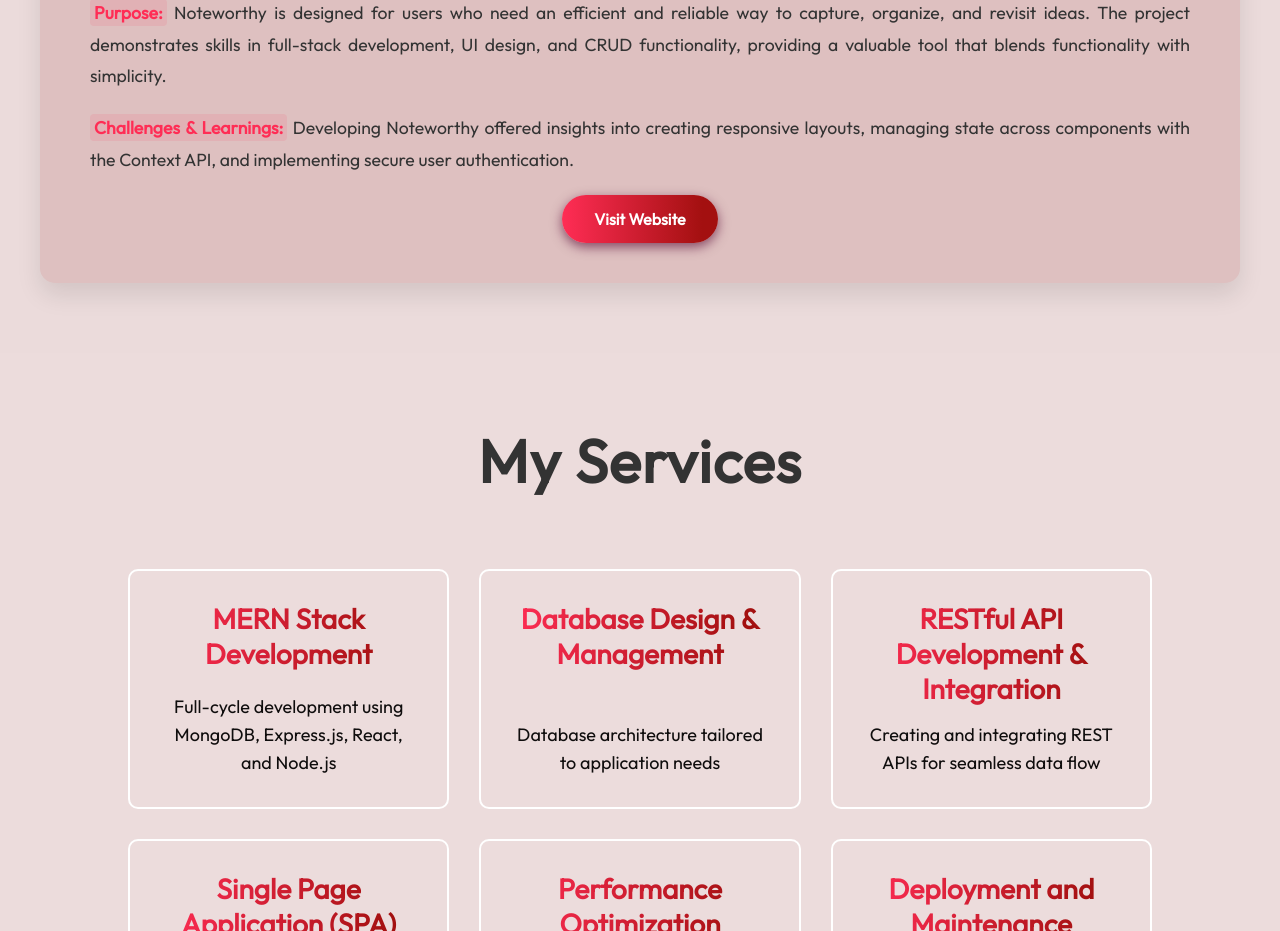
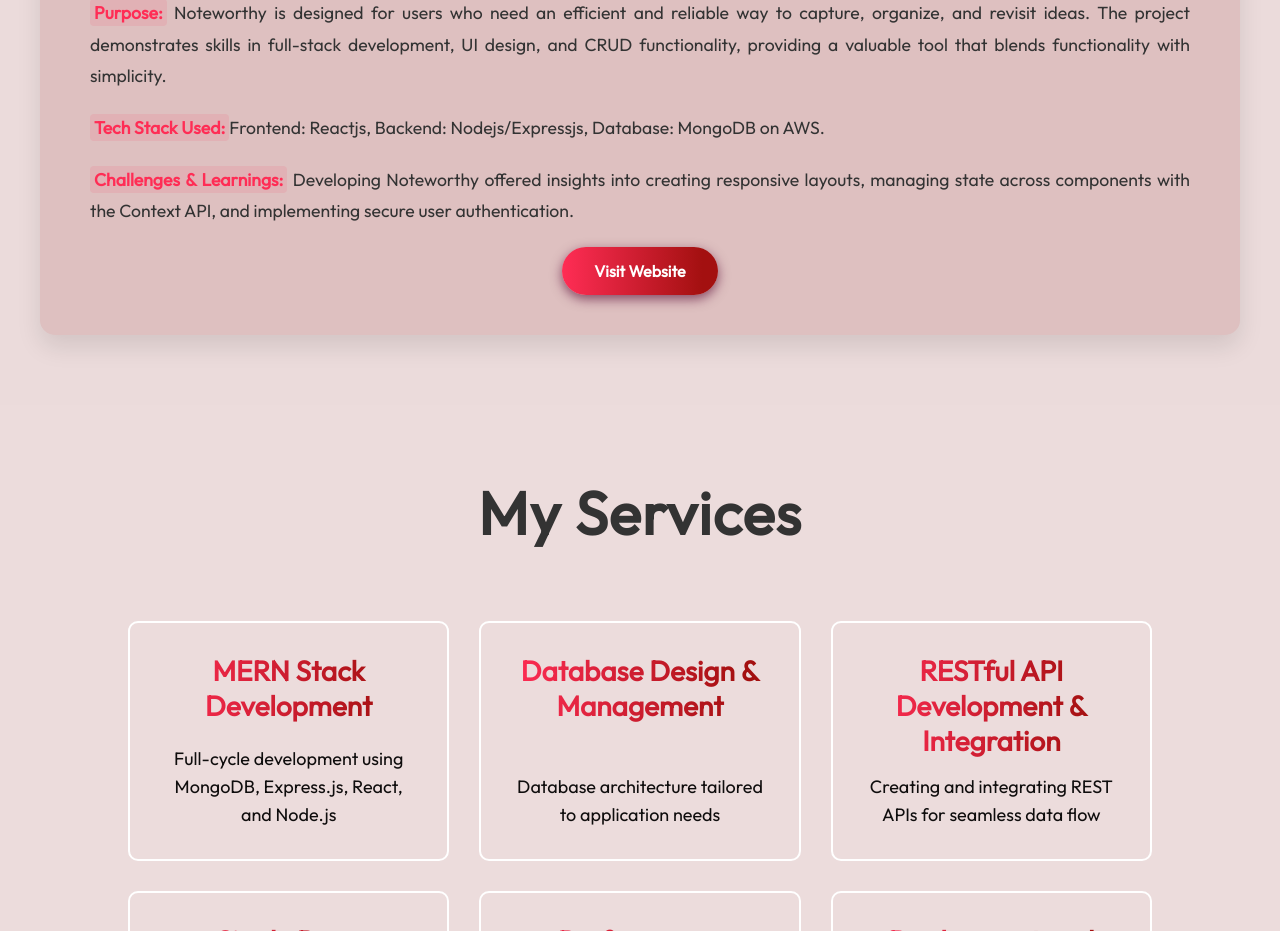
Before and after one commit to Kevinandrewsv/Kevin-React-portfolio, a React (Vite) app: page / in a window 1280 px wide. Shown: the part 2675-3606 px from the top of the page. Built offline with nearby package versions, Linux system fonts and the light colour scheme.

Commit message:
add tech stack

```diff
--- a/src/Components/Hero/Hero.jsx
+++ b/src/Components/Hero/Hero.jsx
@@ -13,10 +13,9 @@ const Hero = () => {
         <div className="hero-connect"><AnchorLink className='anchor-link' offset={50} href='#contact'>Connect with me</AnchorLink></div>
         <div className="hero-resume">
         <a
-            href={resume}// Ensure the path is correct
+            href= "https://drive.google.com/file/d/1j-QfHqvL1Et-gJCG4jmoZ4gpa4r3Hjfr/view?usp=sharing"
             target="_blank"
             rel="noopener noreferrer"
-            download // This will prompt the download
           >
         My resume</a></div>
       </div>
--- a/src/Components/MyWork/MyWork.jsx
+++ b/src/Components/MyWork/MyWork.jsx
@@ -57,6 +57,7 @@ const MyWork = () => {
       <div id="swipe-content" className="tab-content">
         <img src={mywork_data[activeTab].w_img} alt={`${mywork_data[activeTab].w_title} project`} />
         <p><strong>Purpose:</strong> {mywork_data[activeTab].w_description1}</p>
+        <p><strong>Tech Stack Used:</strong>{mywork_data[activeTab].w_description0}</p>
         <p><strong>Challenges & Learnings:</strong> {mywork_data[activeTab].w_description2}</p>
         <a href={mywork_data[activeTab].w_link} target="_blank" rel="noopener noreferrer" className="visit-button">
           Visit Website
--- a/src/assets/mywork_data.js
+++ b/src/assets/mywork_data.js
@@ -8,6 +8,7 @@ const mywork_data = [
     {
       w_title: "Noteworthy",
       w_img: project1_img,
+      w_description0: "Frontend: Reactjs, Backend: Nodejs/Expressjs, Database: MongoDB on AWS.",
       w_description1: "Noteworthy is designed for users who need an efficient and reliable way to capture, organize, and revisit ideas. The project demonstrates skills in full-stack development, UI design, and CRUD functionality, providing a valuable tool that blends functionality with simplicity.",
       w_description2:"Developing Noteworthy offered insights into creating responsive layouts, managing state across components with the Context API, and implementing secure user authentication.",
       w_link: "https://noteworthy-kevin.netlify.app/"
@@ -15,6 +16,7 @@ const mywork_data = [
     {
       w_title: "QuickServe",
       w_img: project2_img,
+      w_description0: "Frontend: Reactjs, Backend: Nodejs/Expressjs, Database: MongoDB on AWS.",
       w_description1:"The QuickServe app aims to enhance the food ordering experience by providing a fast, user-friendly platform for seamless order placement. It includes real-time order tracking to keep users informed and engaged. The responsive design ensures accessibility across all devices, catering to various user needs.",
       w_description2:"Developing QuickServe involved challenges in implementing real-time updates, requiring effective data management to maintain responsiveness. Performance optimization through lazy loading and code-splitting improved load times.",
       w_link: "https://quickserve-kevin.netlify.app/"
@@ -22,6 +24,7 @@ const mywork_data = [
     {
       w_title: "Doct",
       w_img: project3_img,
+      w_description0: "Frontend: Reactjs, Backend: Nodejs/Expressjs, Database: MongoDB on AWS.",
       w_description1:"The DoctSite app was created to simplify the process of booking doctor appointments, providing users with a quick and intuitive interface. It allows patients to easily search for doctors, view available time slots, and book appointments online. The responsive design ensures accessibility across all devices, making it convenient for users on the go.",
       w_description2:"Developing DoctSite presented several challenges, including integrating a robust calendar system to manage and display doctor availability accurately. I faced difficulties in ensuring seamless user authentication, which required implementing secure practices for login and registration processes. Additionally, optimizing the app for mobile devices was crucial, as it involved adjusting layouts and functionalities for different screen sizes. Finally, I focused on error handling and providing meaningful feedback to users during the appointment booking process, enhancing overall user experience.",
       w_link: "https://doctsite.netlify.app/"
@@ -29,6 +32,7 @@ const mywork_data = [
     {
       w_title: "KevinAI",
       w_img: project4_img,
+      w_description0: "Frontend: Reactjs, Fetch API from GeminiAI",
       w_description1: "he Kevin AI project was developed to create an interactive AI assistant that helps users with various queries and tasks through natural language processing. The app aims to provide a seamless conversational experience, making information retrieval easy and efficient. Its intuitive design allows users to engage with the assistant across multiple devices, ensuring accessibility for everyone.",
       w_description2:"While developing Kevin AI, I encountered challenges in integrating APIs to fetch real-time data and provide accurate responses. Ensuring the reliability and speed of these API calls required careful management and optimization,Finally, creating a user-friendly interface that facilitates smooth interactions was essential for maintaining user engagement and satisfaction.",
       w_link: "https://kevin-ai.netlify.app/"
```
